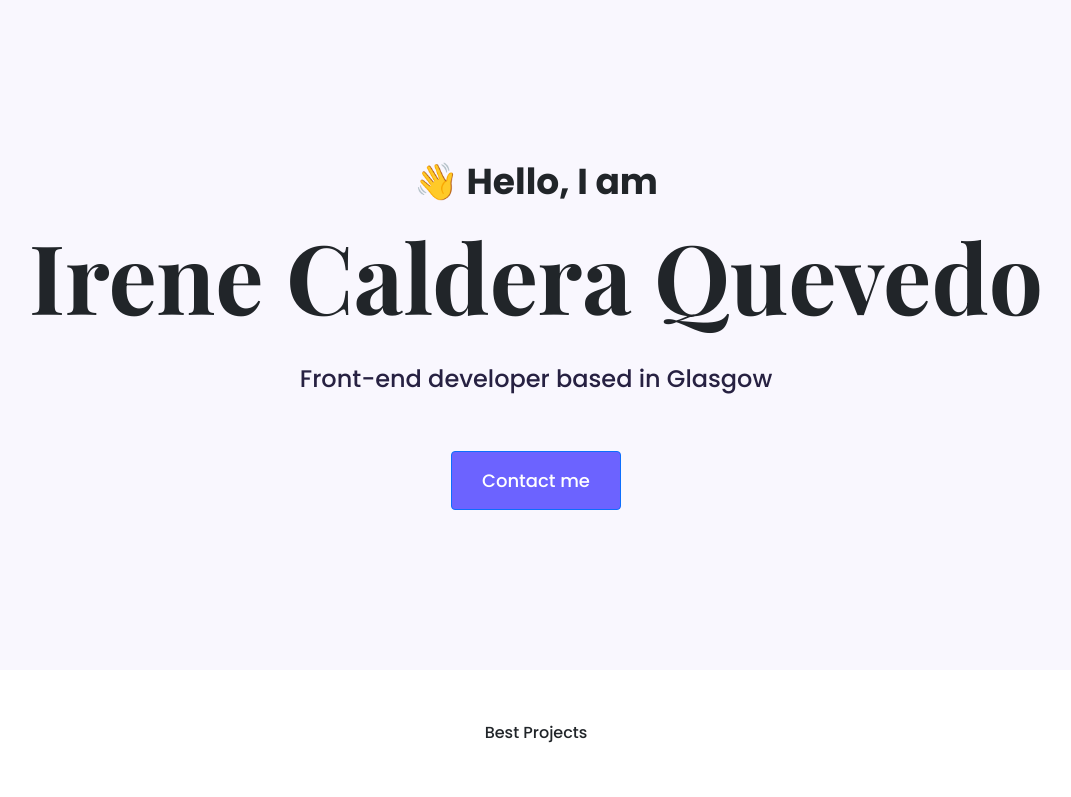
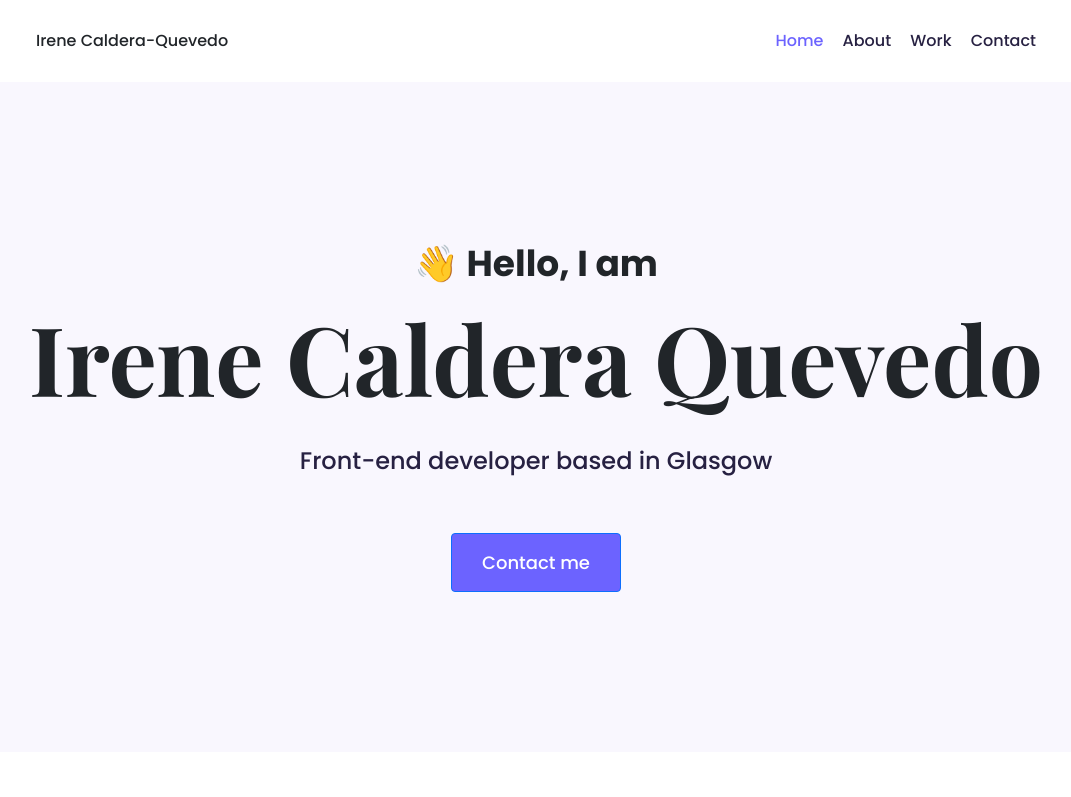
Before and after one commit to irene0196/portofolio, a plain HTML site: page index.html in a window 1280 px wide. Shown: the top 797 px of the page, without its empty margins (104-1175 px from the left). Drawn offline with nearby package versions, Linux system fonts and the light colour scheme.

Commit message:
navigation

```diff
--- a/index.html
+++ b/index.html
@@ -28,13 +28,26 @@
     <title>Portofolio - Irene Caldera Quevedo</title>
   </head>
   <body>
+    <div class="header">
+      <nav class="d-flex justify-content-between">
+        <p>Irene Caldera-Quevedo</p>
+        <ul>
+          <li class="active">
+            <a href="/">Home</a>
+          </li>
+          <li><a href="/about.html">About</a></li>
+          <li><a href="/work.html">Work</a></li>
+          <li><a href="/contact.html">Contact</a></li>
+        </ul>
+      </nav>
+    </div>
     <div class="main">
       <h2>👋 Hello, I am</h2>
       <h1>Irene Caldera Quevedo</h1>
       <h3 class="mb-5">Front-end developer based in Glasgow</h3>
       <div>
         <a
-          href="#"
+          href="/contact.html"
           type="button"
           class="btn btn-primary starting"
           title="Contacte me Link"
@@ -44,7 +57,7 @@
     </div>
     <div class="project">
       <p class="text-center m-5">Best Projects</p>
-      <div class="container">
+      <div class="container box">
         <div class="row">
           <div class="col d-none d-md-block">
             <img
--- a/styles/app.css
+++ b/styles/app.css
@@ -133,6 +133,43 @@ font-family: 'Poppins', sans-serif; */
   padding: 50px 10px 50px 10px;
   background-color: #f8f9fa;
 }
+.header p {
+  font-size: 16px;
+  font-weight: normal;
+  font-family: var(--default-font-family);
+  margin: 0;
+  line-height: 42px;
+}
+.header li {
+  font-size: 16px;
+  font-weight: normal;
+  font-family: var(--default-font-family);
+  display: inline;
+  list-style: none;
+  line-height: 42px;
+  margin-left: 15px;
+}
+.header ul {
+  padding: 0;
+  margin: 0;
+}
+.header {
+  margin-left: 120px;
+  margin-right: 120px;
+}
+nav {
+  padding: 20px;
+}
+nav a {
+  text-decoration: none;
+  color: #272142;
+  transition: all 100ms ease-in-out;
+}
+nav a:hover,
+nav li.active a {
+  color: var(--branding-color);
+}
+
 @media (max-width: 960px) {
   .project-description {
     padding: 0;
@@ -144,6 +181,12 @@ font-family: 'Poppins', sans-serif; */
   }
   .project h2 {
     font-size: 42px;
+  }
+  .container {
+    margin: 20px;
+  }
+  .box {
+    padding: 0;
   }
   .main {
     padding: 80px 20px;
```
